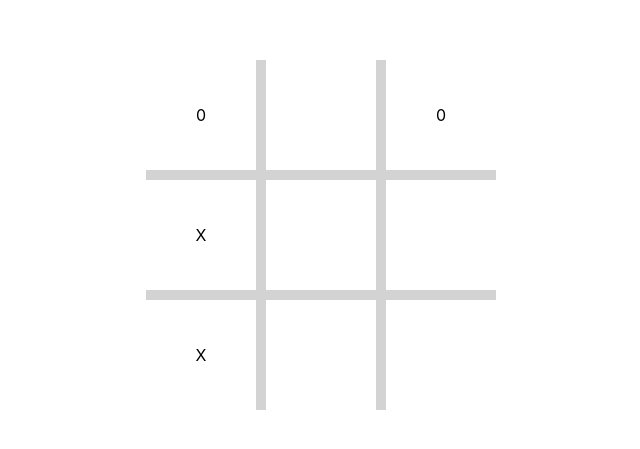
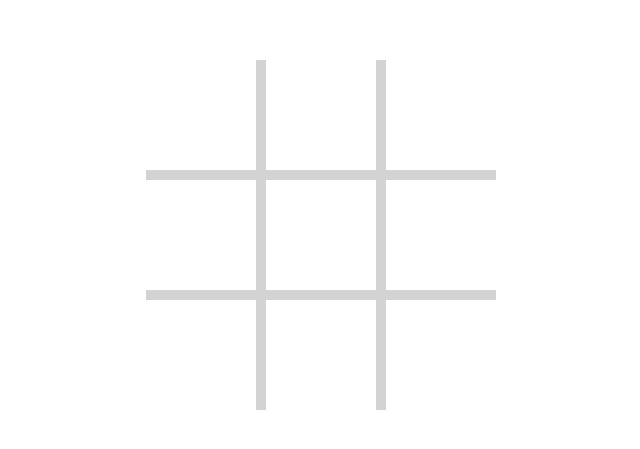
Before and after one commit to MarjanMaci/tictactoe, a React (Create React App) app: page / in a window 1280 px wide. Shown: the part 165-614 px from the top of the page, without its empty margins (319-959 px from the left). Built offline with nearby package versions, Linux system fonts and the light colour scheme.

Commit message:
handleClick and interacting added

```diff
--- a/src/App.js
+++ b/src/App.js
@@ -3,29 +3,33 @@ import Square from '../src/components/polinja/square.component';
 import React,{Component} from 'react';
 
 
-class App extends Component{
-  constructor(){
-    super();
-    this.state={
-      player: 'circle',
-      positions:["circle","empty","empty","cross","empty","circle","cross","empty","empty"]
-    }
+function App() {
+  const[state,setState] = React.useState({
+    player: 'circle',
+    positions:["empty","empty","empty","empty","empty","empty","empty","empty","empty"]
+  })
+
+  function takeTurn(position){
+    const positions=[...state.positions]
+    positions[position] = state.player;
+
+    setState({
+      player: state.player=="circle" ? "cross" : "circle",
+      positions: positions
+    })
   }
-  render (){
-    return(
-    <div className="App">
-      <Square position="0" value={this.state.positions[0]}/>
-      <Square position="1" value={this.state.positions[4]}/>
-      <Square position="2" value={this.state.positions[5]}/>
-      <Square position="3" value={this.state.positions[3]}/>
-      <Square position="4" value={this.state.positions[2]}/>
-      <Square position="5" value={this.state.positions[8]}/>
-      <Square position="6" value={this.state.positions[6]}/>
-      <Square position="7" value={this.state.positions[7]}/>
-      <Square position="8" value={this.state.positions[1]}/>
-    </div>
-    )
-  };
-}
+
+  return(<div className="App">
+      <Square position="0" value={state.positions[0]} takeTurn={takeTurn}/>
+      <Square position="1" value={state.positions[1]} takeTurn={takeTurn}/>
+      <Square position="2" value={state.positions[2]} takeTurn={takeTurn}/>
+      <Square position="3" value={state.positions[3]} takeTurn={takeTurn}/>
+      <Square position="4" value={state.positions[4]} takeTurn={takeTurn}/>
+      <Square position="5" value={state.positions[5]} takeTurn={takeTurn}/>
+      <Square position="6" value={state.positions[6]} takeTurn={takeTurn}/>
+      <Square position="7" value={state.positions[7]} takeTurn={takeTurn}/>
+      <Square position="8" value={state.positions[8]} takeTurn={takeTurn}/>
+    </div>)
+};
 
 export default App;
--- a/src/components/polinja/square.component.jsx
+++ b/src/components/polinja/square.component.jsx
@@ -3,13 +3,17 @@ import '../polinja/square.css';
 import Circle from "../x-0/0/0.component"
 import Cross from "../x-0/x/x.component"
 
-const Square = ({position,value}) => (
-    <div className='square'>
-        {
-            value === 'circle' && <Circle/> ||
-            value === 'cross' && <Cross/>
+function Square({position,value,takeTurn}){
+    function handleClick(){
+        if(value=="empty"){
+            takeTurn(position)
         }
-    </div>
-)
+    }
+    return(
+    <div className='square' onClick={handleClick}>
+            {value === 'circle' && <Circle/>}
+            {value === 'cross' && <Cross/>}
+    </div>)
+}
 
 export default Square;
--- a/src/components/polinja/square.css
+++ b/src/components/polinja/square.css
@@ -5,4 +5,5 @@
     align-items: center;
     justify-content: center;
     background-color: white;
+    cursor: pointer;
 }
--- a/src/components/x-0/0/0.component.jsx
+++ b/src/components/x-0/0/0.component.jsx
@@ -2,7 +2,9 @@ import React from 'react'
 import '../0/0.styles.scss'
 
 const Circle = () => (
-    <div className="circle">0</div>
+    <svg width="100px" height="100px" viewBox="-50 -50 100 100" className="circle">
+        <circle cy="0" cx="0" r="40px"></circle>
+    </svg>
 )
 
 export default Circle;
--- a/src/components/x-0/0/0.styles.scss
+++ b/src/components/x-0/0/0.styles.scss
@@ -1,7 +1,9 @@
 .circle{
-    width: 50%;
-    height: 50%;
-    display: flex;
-    justify-content: center;
-    align-items: center;
+    stroke: blueviolet;
 }
+
+svg{
+    stroke-width: 15px;
+    stroke-linecap: round;
+    fill: none;
+}
--- a/src/components/x-0/x/x.component.jsx
+++ b/src/components/x-0/x/x.component.jsx
@@ -2,7 +2,10 @@ import React from 'react'
 import '../x/x.styles.scss'
 
 const Cross = () => (
-    <div className="cross">X</div>
+    <svg width="100px" height="100px" viewBox="-50 -50 100 100">
+        <line x1="-40px" y1="-40px" x2="40px" y2="40px"></line>
+        <line x1="-40px" y1="40px" x2="40px" y2="-40px"></line>
+    </svg>
 )
 
 export default Cross;
--- a/src/components/x-0/x/x.styles.scss
+++ b/src/components/x-0/x/x.styles.scss
@@ -5,3 +5,10 @@
     justify-content: center;
     align-items: center;
 }
+
+svg{
+    stroke-width: 15px;
+    stroke: coral;
+    stroke-linecap: round;
+    fill: none;
+}
```
